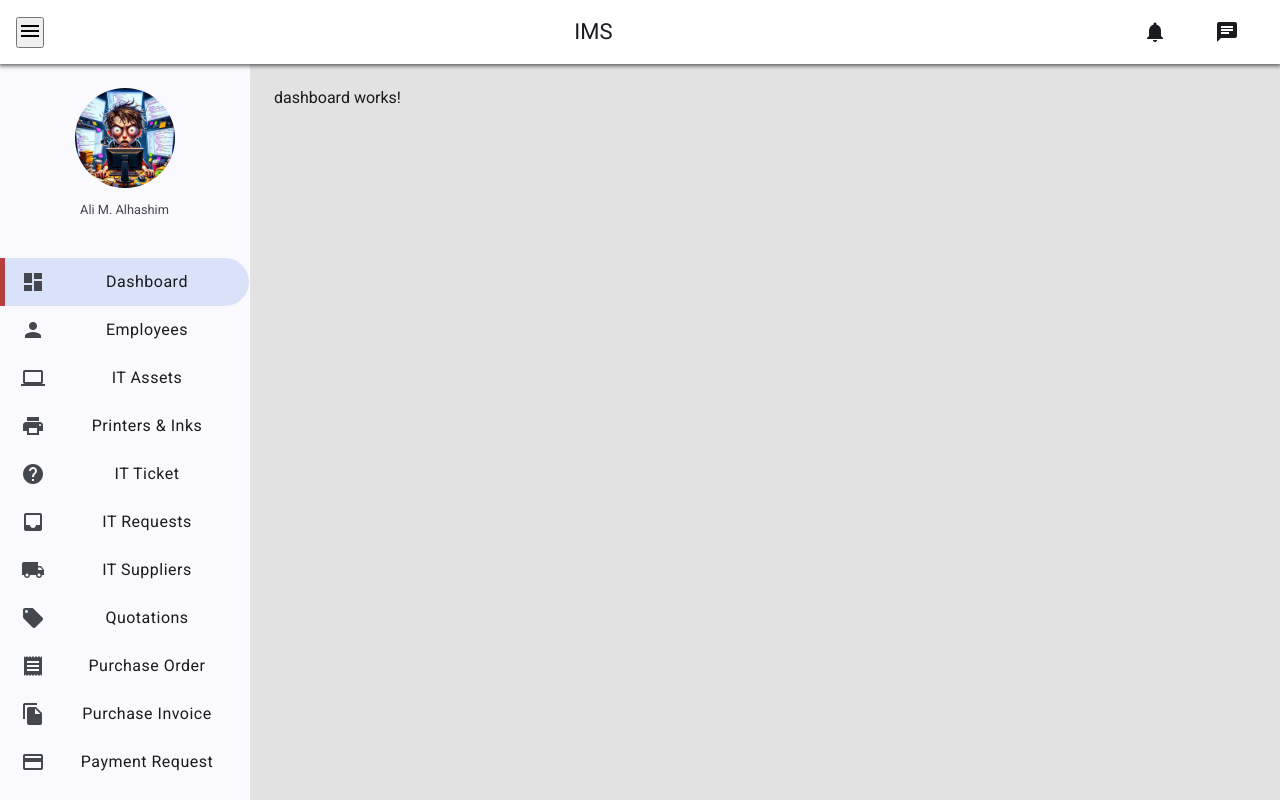
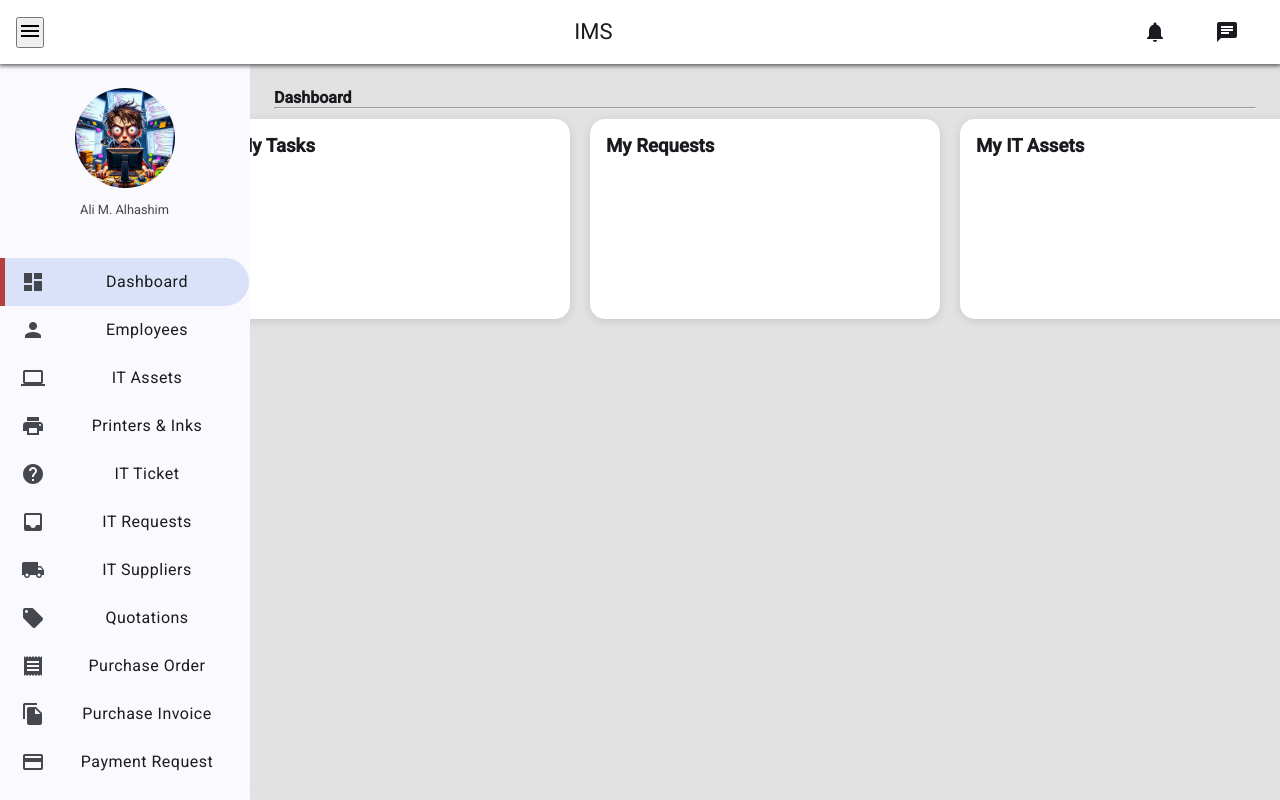
Before and after one commit to ali-alhashim/heroTech, an Angular app: page /dashboard in a window 1280 px wide. Built offline with nearby package versions, Linux system fonts and the light colour scheme.

Commit message:
dashboard card

```diff
--- a/src/app/app.routes.ts
+++ b/src/app/app.routes.ts
@@ -10,6 +10,7 @@ import { PurchaseOrderComponent } from './pages/purchase-order/purchase-order.co
 import { PurchaseInvoiceComponent } from './pages/purchase-invoice/purchase-invoice.component';
 import { PaymentRequestComponent } from './pages/payment-request/payment-request.component';
 import { SettingsComponent } from './pages/settings/settings.component';
+import { QuotationsComponent } from './pages/quotations/quotations.component';
 export const routes: Routes = [
     {
         path:'',
@@ -45,6 +46,10 @@ export const routes: Routes = [
         component:ItSuppliersComponent,
     },
     {
+        path:'quotations',
+        component:QuotationsComponent,
+    },
+    {
         path:'purchaseOrder',
         component:PurchaseOrderComponent,
     },
--- a/src/app/custom-sidenav/custom-sidenav.component.css
+++ b/src/app/custom-sidenav/custom-sidenav.component.css
@@ -39,3 +39,9 @@
     border-top-left-radius: 0 !important;
     border-bottom-left-radius: 0 !important;
   }
+
+  .mat-mdc-list-item-interactive
+{
+  border-top-left-radius: 0 !important;
+  border-bottom-left-radius: 0 !important;
+}
--- a/src/app/pages/dashboard/dashboard.component.css
+++ b/src/app/pages/dashboard/dashboard.component.css
@@ -0,0 +1,21 @@
+.card-container{
+    display: flex;
+    justify-content: center;
+}
+.card-row{
+    display: flex;
+    flex-direction: row;
+
+
+    justify-content: space-between;
+}
+
+.card{
+    background-color: #fff;
+    min-width: 350px;
+    height: 200px;
+    border-radius: 15px;
+    margin: 10px;
+    box-shadow: rgba(99, 99, 99, 0.2) 0px 2px 8px 0px;
+    padding: 1rem;
+}
--- a/src/app/pages/dashboard/dashboard.component.html
+++ b/src/app/pages/dashboard/dashboard.component.html
@@ -1 +1,20 @@
-<p>dashboard works!</p>
+<h4>Dashboard</h4>
+<hr>
+
+<div class="card-container">
+
+    <div class="card-row">
+
+        <div class="card">
+         <h3>My Tasks</h3>
+        </div>
+        <div class="card">
+            <h3>My Requests</h3>
+        </div>
+        <div class="card">
+            <h3>My IT Assets</h3>
+        </div>
+
+    </div>
+
+</div>
```
